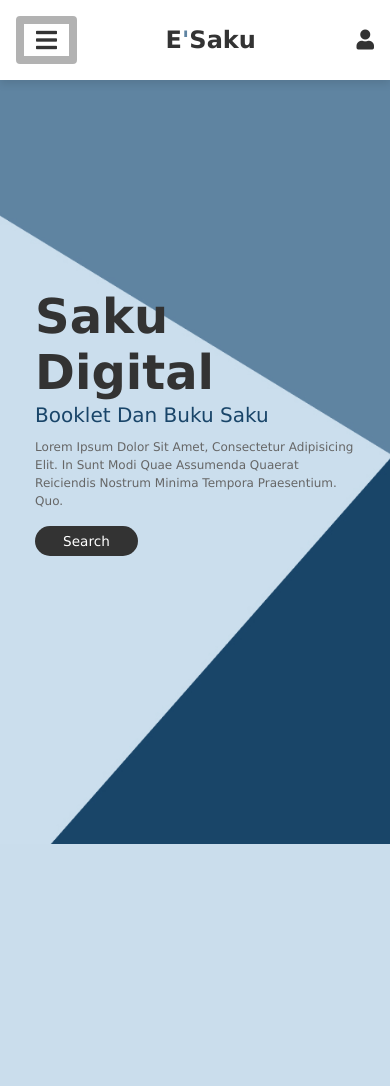
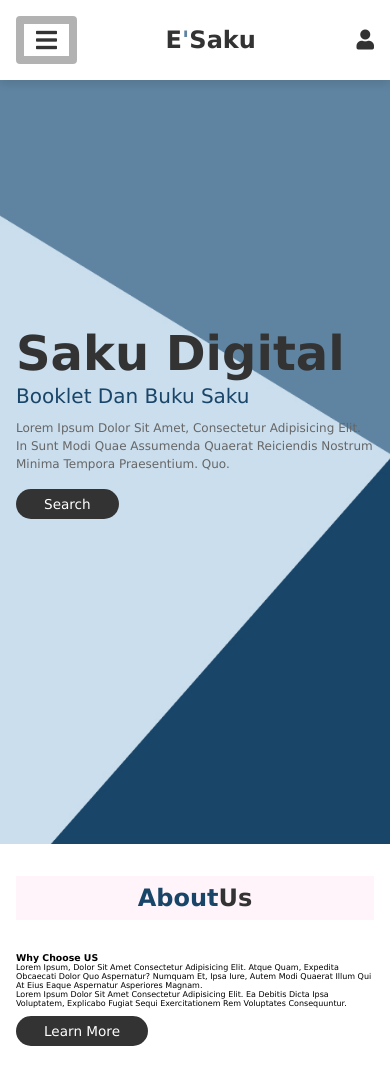
Before and after one commit to yaniarrani/intern-telkom, a PHP site: page / in a window 390 px wide. Before the commit the page ends 844 px from the top, so only its background shows below. Run offline with PHP 8.4, Linux system fonts and the light colour scheme.

Commit message:
up up up

```diff
--- a/CSS/style.css
+++ b/CSS/style.css
@@ -23,6 +23,19 @@ html {
 
 section {
   padding: 2rem 9%;
+}
+
+.heading{
+  text-align: center;
+  font-size: 4rem;
+  color: #333;
+  padding: 1rem;
+  margin: 2rem 0;
+  background: rgba(255, 51, 153, .05);
+}
+
+.heading span{
+  color: var(--blue);
 }
 
 .btn {
@@ -130,6 +143,15 @@ header .fa-bars {
   line-height: 1.5;
 }
 
+.about .row{
+  display: flex;
+  align-items: center;
+  gap: 2rem;
+  flex-wrap: wrap;
+  padding: 2rem 0;
+  padding-bottom: 3rem;
+}
+
 /* media query */
 @media (max-width: 991px) {
   html {
@@ -139,6 +161,15 @@ header .fa-bars {
   header {
     padding: 2rem;
   }
+
+  section{
+    padding: 2rem;
+  }
+
+  .home{
+    background-position: center;
+  }
+
 }
 
 @media (max-width: 768px) {
@@ -154,6 +185,14 @@ header .fa-bars {
     background: #eee;
     border-top: 0.1rem solid rgba(0, 0, 0, 0.1);
     clip-path: polygon(0 0, 100% 0, 100% 0, 0 0);
+  }
+
+  .home .comtent h3{
+    font-size: 5rem;
+  }
+
+  .home .comtent span{
+    font-size: 2.5rem;
   }
 
   header #toggler:checked ~ .navbar {
@@ -173,4 +212,8 @@ header .fa-bars {
   html {
     font-size: 50%;
   }
+
+  .heading{
+    font-size: 3rem;
+  }
 }
--- a/index.html
+++ b/index.html
@@ -51,5 +51,30 @@
     </section>
 
     <!-- Home sections ends-->
+
+    <!--about sections start-->
+
+    <section class="about" id="about">
+      <h1 class="heading"><span>About</span>Us</h1>
+      <div class="row">
+        <div class="content">
+          <h3>Why Choose US</h3>
+          <p>
+            Lorem ipsum, dolor sit amet consectetur adipisicing elit. Atque
+            quam, expedita obcaecati dolor quo aspernatur? Numquam et, ipsa
+            iure, autem modi quaerat illum qui at eius eaque aspernatur
+            asperiores magnam.
+          </p>
+          <p>
+            Lorem ipsum dolor sit amet consectetur adipisicing elit. Ea debitis
+            dicta ipsa voluptatem, explicabo fugiat sequi exercitationem rem
+            voluptates consequuntur.
+          </p>
+          <a href="#" class="btn">Learn More</a>
+        </div>
+      </div>
+    </section>
+
+    <!--about sections end-->
   </body>
 </html>
```
